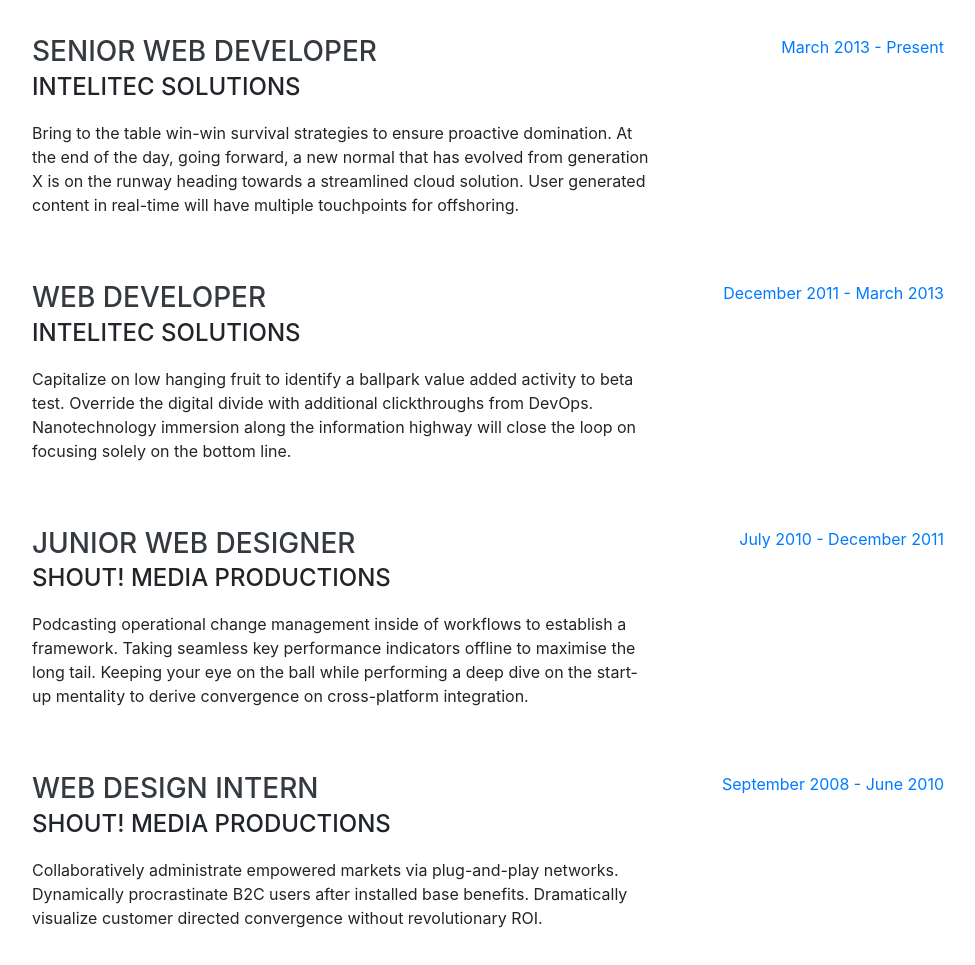
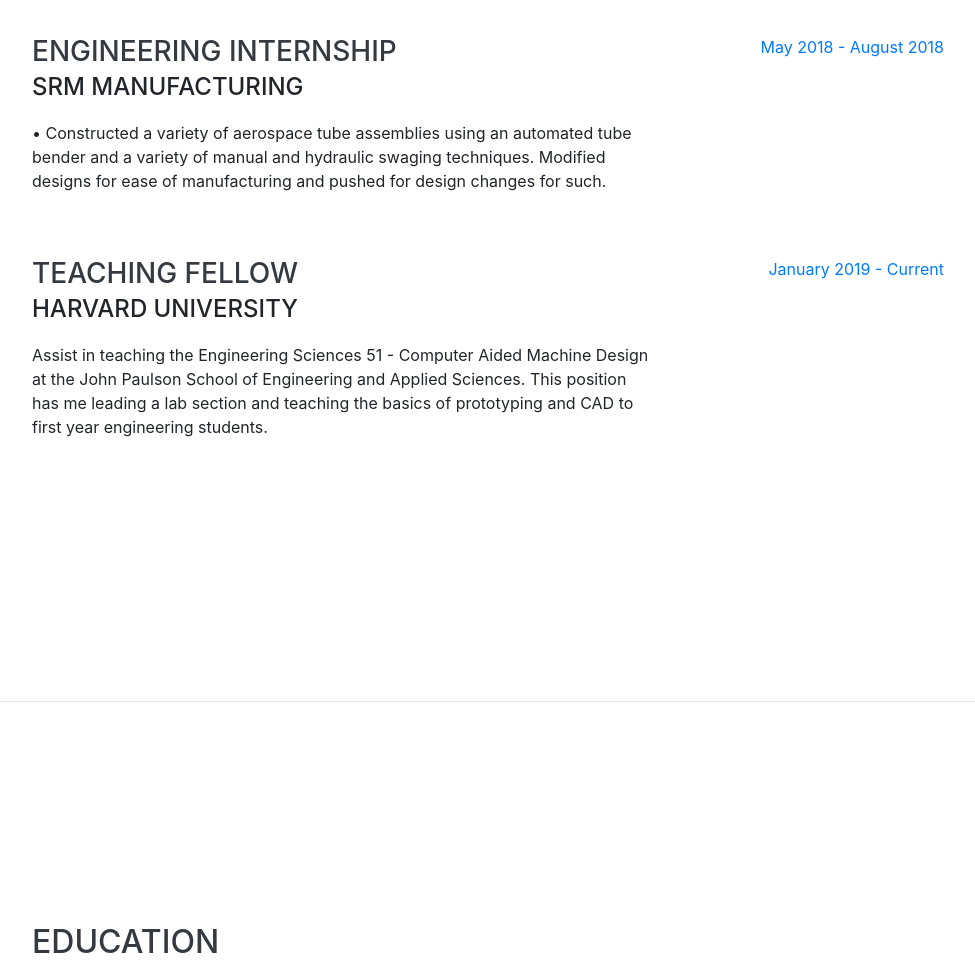
Before and after one commit to elfenix7/elfenix7.github.io, a website with bundled scripts: page index.html in a window 1280 px wide. Shown: the part 900-1865 px from the top of the page, without its empty margins (288-1263 px from the left). Built offline with nearby package versions, Linux system fonts and the light colour scheme; a web font is replaced by a local one.

Commit message:
customization3

```diff
--- a/index.html
+++ b/index.html
@@ -71,14 +71,11 @@
         </div>
         <p class="lead mb-5">Mechanical Engineering Student with a background in Aerospace Manufacturing</p>
         <div class="social-icons">
-          <a href="#">
+          <a href="www.linkedin.com/in/joseph-sanchez-67a44514b">
             <i class="fab fa-linkedin-in"></i>
           </a>
-          <a href="#">
+          <a href="https://github.com/elfenix7">
             <i class="fab fa-github"></i>
-          </a>
-          <a href="#">
-            <i class="fab fa-facebook-f"></i>
           </a>
         </div>
       </div>
@@ -92,47 +89,26 @@
 
         <div class="resume-item d-flex flex-column flex-md-row justify-content-between mb-5">
           <div class="resume-content">
-            <h3 class="mb-0">Senior Web Developer</h3>
-            <div class="subheading mb-3">Intelitec Solutions</div>
-            <p>Bring to the table win-win survival strategies to ensure proactive domination. At the end of the day, going forward, a new normal that has evolved from generation X is on the runway heading towards a streamlined cloud solution. User generated content in real-time will have multiple touchpoints for offshoring.</p>
+            <h3 class="mb-0">Engineering Internship</h3>
+            <div class="subheading mb-3">SRM Manufacturing</div>
+            <p>•	Constructed a variety of aerospace tube assemblies using an automated tube bender and a variety of manual and hydraulic swaging techniques. Modified designs for ease of manufacturing and pushed for design changes for such.</p>
           </div>
           <div class="resume-date text-md-right">
-            <span class="text-primary">March 2013 - Present</span>
+            <span class="text-primary">May 2018 - August 2018</span>
           </div>
         </div>
 
         <div class="resume-item d-flex flex-column flex-md-row justify-content-between mb-5">
           <div class="resume-content">
-            <h3 class="mb-0">Web Developer</h3>
-            <div class="subheading mb-3">Intelitec Solutions</div>
-            <p>Capitalize on low hanging fruit to identify a ballpark value added activity to beta test. Override the digital divide with additional clickthroughs from DevOps. Nanotechnology immersion along the information highway will close the loop on focusing solely on the bottom line.</p>
+            <h3 class="mb-0">Teaching Fellow</h3>
+            <div class="subheading mb-3">Harvard University</div>
+            <p>Assist in teaching the Engineering Sciences 51 - Computer Aided Machine Design at the John Paulson School of Engineering and Applied Sciences. This position has me leading a lab section and teaching the basics of prototyping and CAD to first year engineering students.</p>
           </div>
           <div class="resume-date text-md-right">
-            <span class="text-primary">December 2011 - March 2013</span>
+            <span class="text-primary">January 2019 - Current</span>
           </div>
         </div>
 
-        <div class="resume-item d-flex flex-column flex-md-row justify-content-between mb-5">
-          <div class="resume-content">
-            <h3 class="mb-0">Junior Web Designer</h3>
-            <div class="subheading mb-3">Shout! Media Productions</div>
-            <p>Podcasting operational change management inside of workflows to establish a framework. Taking seamless key performance indicators offline to maximise the long tail. Keeping your eye on the ball while performing a deep dive on the start-up mentality to derive convergence on cross-platform integration.</p>
-          </div>
-          <div class="resume-date text-md-right">
-            <span class="text-primary">July 2010 - December 2011</span>
-          </div>
-        </div>
-
-        <div class="resume-item d-flex flex-column flex-md-row justify-content-between">
-          <div class="resume-content">
-            <h3 class="mb-0">Web Design Intern</h3>
-            <div class="subheading mb-3">Shout! Media Productions</div>
-            <p>Collaboratively administrate empowered markets via plug-and-play networks. Dynamically procrastinate B2C users after installed base benefits. Dramatically visualize customer directed convergence without revolutionary ROI.</p>
-          </div>
-          <div class="resume-date text-md-right">
-            <span class="text-primary">September 2008 - June 2010</span>
-          </div>
-        </div>
 
       </div>
 
@@ -158,12 +134,11 @@
 
         <div class="resume-item d-flex flex-column flex-md-row justify-content-between">
           <div class="resume-content">
-            <h3 class="mb-0">James Buchanan High School</h3>
-            <div class="subheading mb-3">Technology Magnet Program</div>
-            <p>GPA: 3.56</p>
+            <h3 class="mb-0">Fredericksburg High School</h3>
+            <p>GPA: 4.0</p>
           </div>
           <div class="resume-date text-md-right">
-            <span class="text-primary">August 2002 - May 2006</span>
+            <span class="text-primary">August 2013 - May 2017</span>
           </div>
         </div>
 
```
